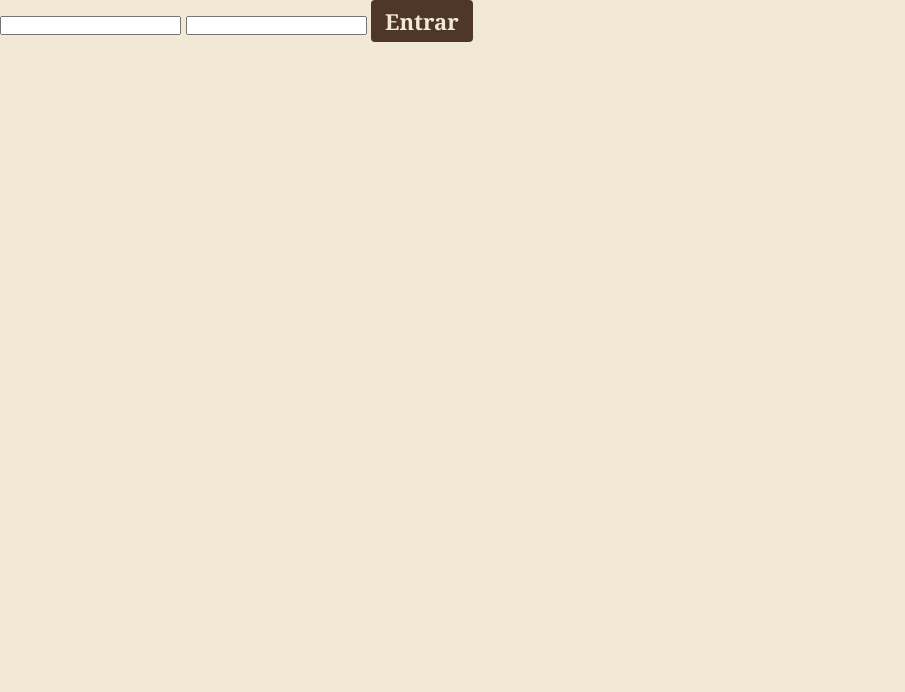
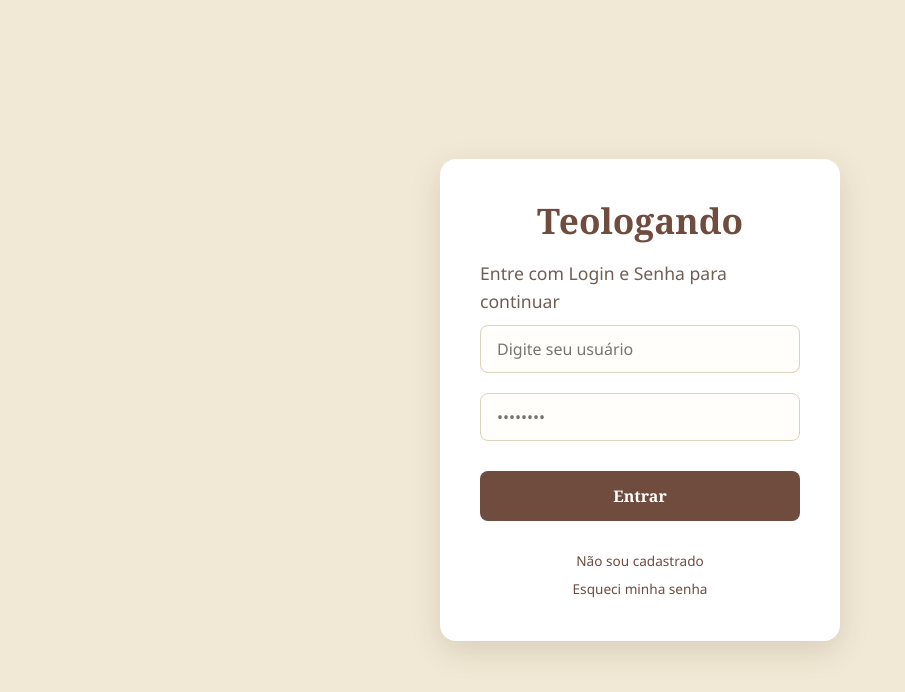
Before and after one commit to jefhter/teologando, a plain HTML site: page src/pages/login.html in a window 1280 px wide. Shown: the whole page, without its empty margins (0-905 px from the left). Drawn offline with Linux system fonts and the light colour scheme.

Commit message:
up: padronização login page | css e html

```diff
--- /dev/null
+++ b/src/css/login.css
@@ -0,0 +1,117 @@
+:root {
+    --color-background-light: #f1e9d5;
+    --color-text-dark: #4e3629;
+    --color-accent: #6f4c3d;
+}
+
+* {
+    box-sizing: border-box;
+    margin: 0;
+    padding: 0;
+    font-family: 'Segoe UI', Roboto, Helvetica, Arial, sans-serif;
+}
+
+body {
+    display: flex;
+    justify-content: center;
+    align-items: center;
+    min-height: 100vh;
+    background-color: var(--color-background-light);
+    color: var(--color-text-dark);
+    padding: 20px;
+}
+
+.login-card {
+    background-color: #ffffff;
+    padding: 40px;
+    border-radius: 16px;
+    box-shadow: 0 10px 30px rgba(78, 54, 41, 0.15);
+    width: 100%;
+    max-width: 400px;
+    display: flex;
+    flex-direction: column;
+}
+
+.login-header {
+    text-align: center;
+    margin: auto;
+}
+
+.login-header h1 {
+    font-family: 'Georgia', serif;
+    color: var(--color-accent);
+    font-size: 2.2rem;
+    margin-bottom: 8px;
+}
+
+form p {
+    color: var(--color-text-dark);
+    opacity: 0.8;
+    margin: 3% 0;
+}
+
+.input-group {
+    margin-bottom: 20px;
+}
+
+.input-group label {
+    display: block;
+    margin-bottom: 8px;
+    font-weight: 600;
+    font-size: 0.85rem;
+}
+
+input {
+    width: 100%;
+    padding: 12px 16px;
+    border: 1.5px solid #dcd3bd;
+    border-radius: 8px;
+    background-color: #fffefb;
+    color: var(--color-text-dark);
+    font-size: 1rem;
+    transition: all 0.3s ease;
+}
+
+input:focus {
+    outline: none;
+    border-color: var(--color-accent);
+    box-shadow: 0 0 0 4px rgba(111, 76, 61, 0.1);
+}
+
+button {
+    width: 100%;
+    padding: 14px;
+    margin-top: 10px;
+    background-color: var(--color-accent);
+    color: #ffffff;
+    border: none;
+    border-radius: 8px;
+    font-weight: bold;
+    font-size: 1rem;
+    cursor: pointer;
+    transition: background-color 0.3s, transform 0.1s;
+}
+
+button:hover {
+    background-color: var(--color-text-dark);
+}
+
+button:active {
+    transform: scale(0.98);
+}
+
+.login-footer {
+    margin-top: 24px;
+    text-align: center;
+}
+
+.login-footer a {
+    color: var(--color-accent);
+    text-decoration: none;
+    font-size: 0.85rem;
+    font-weight: 500;
+}
+
+.login-footer a:hover {
+    text-decoration: underline;
+}
--- a/src/pages/login.html
+++ b/src/pages/login.html
@@ -6,16 +6,33 @@
     <title>TEO - Login</title>
     <link rel="icon" type="image/png" href="../assets/favicon/favicon.png">
     <link rel="stylesheet" href="../css/style.css">
-    <link rel="stylesheet" href="..css/style/login.css">
+    <link rel="stylesheet" href="../css/login.css">
 </head>
 <body>
-    <main>
-        <section id="login" class="login-grid">
-            <form action="" method="get">
-                <input type="text" name="usuario" id="user-input">
-                <input type="password" name="senha" id="pass-input">
-                <button type="button">Entrar</button>
+    <main class="login-wrapper">
+        <section id="login" class="login-card">
+            <header class="login-header">
+                <h1>Teologando</h1>
+            </header>
+
+            <form action="#" method="POST">
+                <p>Entre com Login e Senha para continuar</p>
+                <div class="input-group">
+                    <input type="text" name="usuario" id="user-input" required placeholder="Digite seu usuário">
+                </div>
+
+                <div class="input-group">
+                    <input type="password" name="senha" id="pass-input" required placeholder="••••••••">
+                </div>
+
+                <button type="submit" id="btn-entrar">Entrar</button>
             </form>
+
+            <footer class="login-footer">
+                <a href="#">Não sou cadastrado</a>
+                 </br>
+                <a href="#">Esqueci minha senha</a>
+            </footer>
         </section>
     </main>
 
```
